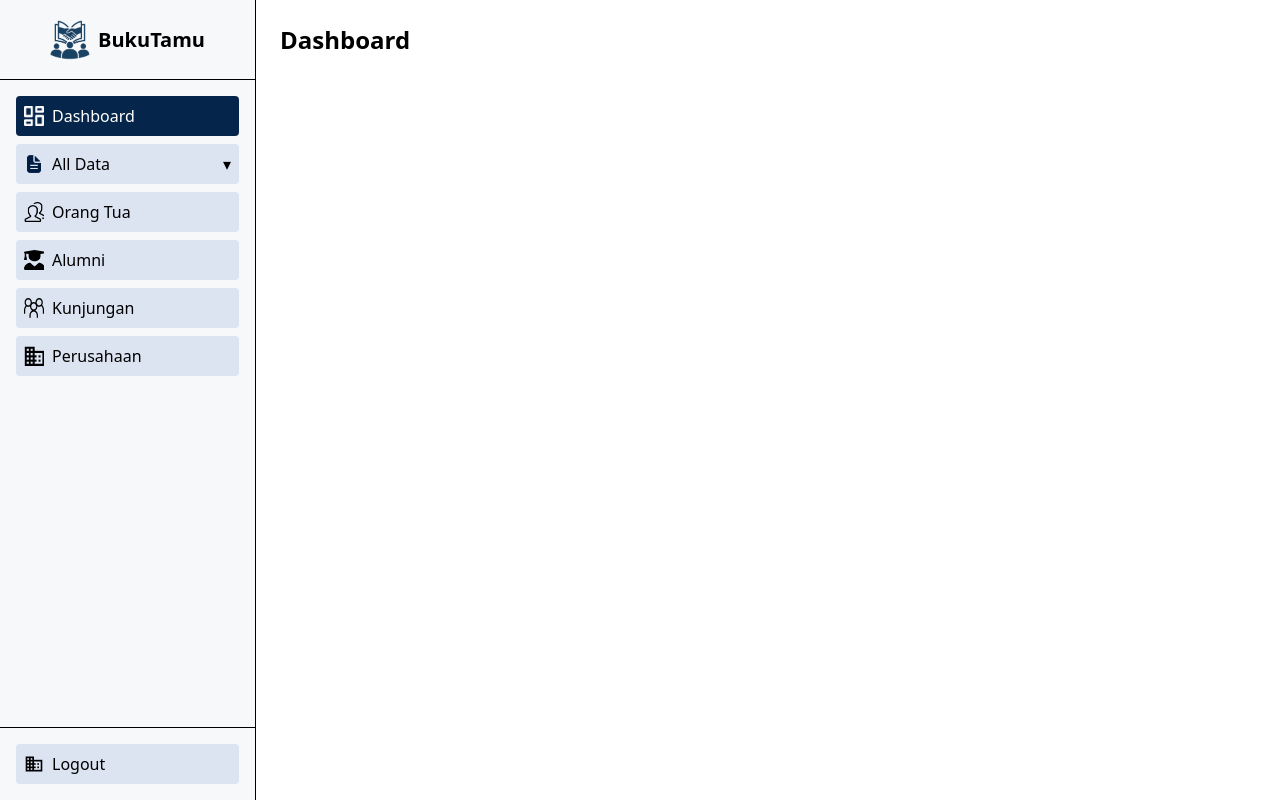
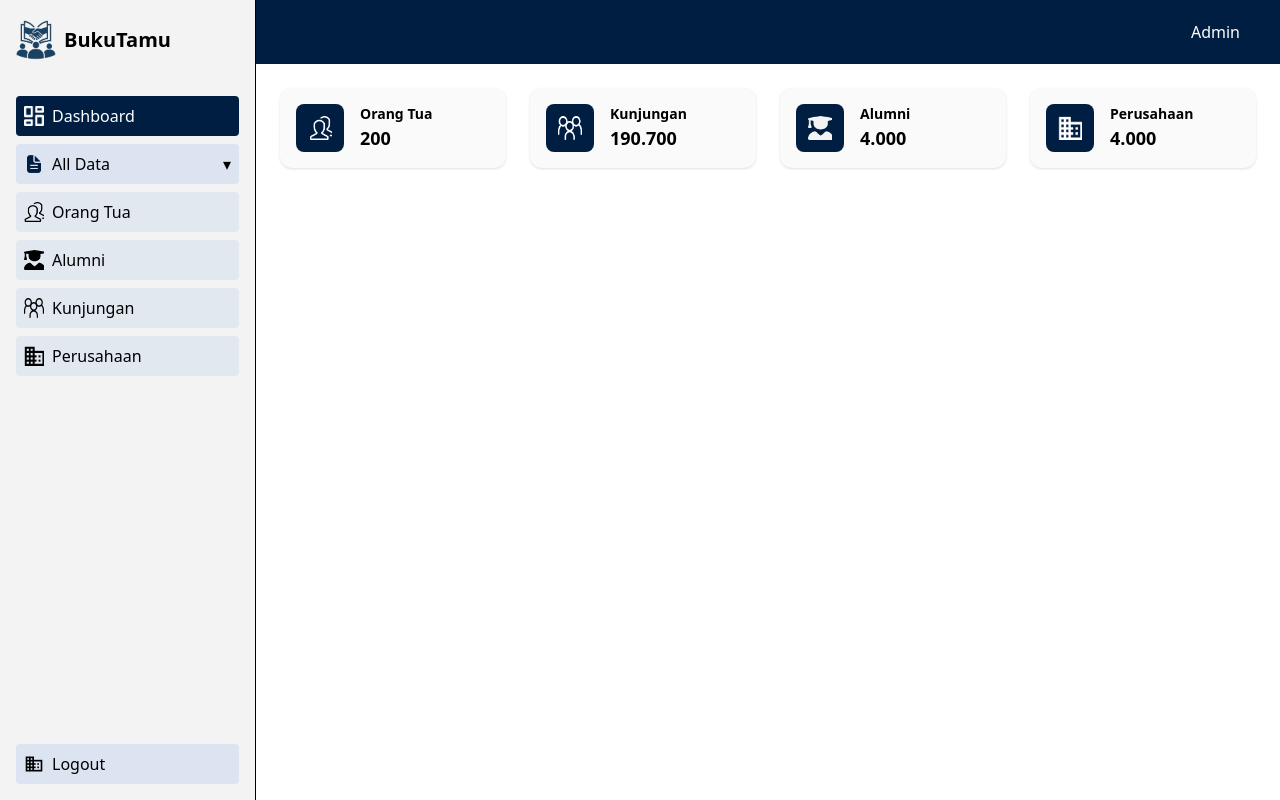
Before and after one commit to mipalt/Buku-Tamu-PPLG-XII-3, a React (Vite) app in the folder frontend/: page / in a window 1280 px wide. Built offline with nearby package versions, Linux system fonts and the light colour scheme.

Commit message:
feat: add dashboard layout

```diff
--- a/frontend/src/pages/auth/components/Sidebar.tsx
+++ b/frontend/src/pages/auth/components/Sidebar.tsx
@@ -40,17 +40,17 @@ const Sidebar: React.FC = () => {
   const getMenuClass = (name: string) =>
     `flex items-center w-full p-2 rounded mb-2 transition ${
       activeMenu === name
-        ? "bg-[#05254B] text-white"
-        : "bg-[#DCE4F2] text-black hover:bg-[#BFD1EA]"
+        ? "bg-[#001E42] text-white"
+        : "bg-[#E2E8F0] text-black hover:bg-[#BFD1EA]"
     }`;
 
   const getIcon = (name: string, after: string, before: string) =>
     activeMenu === name ? after : before;
 
   return (
-    <aside className="bg-[#F6F8FA] h-screen w-64 flex flex-col border-r">
+    <aside className="bg-[#F3F3F3] h-screen w-64 flex flex-col border-r">
       {/* Logo */}
-      <div className="flex items-center justify-center h-20 border-b">
+      <div className="flex items-center justify-start h-20 px-4">
         <img src={Logo} alt="Logo" className="w-10 h-10 mr-2" />
         <h1 className="text-xl font-bold text-black">BukuTamu</h1>
       </div>
@@ -61,7 +61,7 @@ const Sidebar: React.FC = () => {
         <button
           onClick={() => {
             setActiveMenu("Dashboard");
-            setIsAllDataOpen(true); // reset buka kalau mau
+            setIsAllDataOpen(false);
           }}
           className={getMenuClass("Dashboard")}
         >
@@ -76,7 +76,10 @@ const Sidebar: React.FC = () => {
         {/* All Data */}
         <div>
           <button
-            onClick={() => setIsAllDataOpen(!isAllDataOpen)}
+            onClick={() => {
+              setActiveMenu("All Data");
+              setIsAllDataOpen(!isAllDataOpen);
+            }}
             className={`flex items-center w-full p-2 rounded mb-2 justify-between transition ${
               activeMenu === "All Data" || isSubmenuActive
                 ? "bg-[#05254B] text-white"
@@ -103,7 +106,9 @@ const Sidebar: React.FC = () => {
               {allDataSubMenu.map((item) => (
                 <button
                   key={item.name}
-                  onClick={() => setActiveMenu(item.name)}
+                  onClick={() => {
+                    setActiveMenu(item.name);
+                  }}
                   className={getMenuClass(item.name)}
                 >
                   <img
@@ -119,13 +124,15 @@ const Sidebar: React.FC = () => {
         </div>
       </nav>
 
-      {/* Logout */}
-      <div className="p-4 border-t">
-        <button className="flex items-center w-full p-2 rounded bg-[#DCE4F2] hover:bg-[#BFD1EA] text-black">
-          <img src={LogoutIcon} alt="Logout" className="w-5 h-5" />
-          <span className="ml-2">Logout</span>
-        </button>
-      </div>
+      {/* Logout muncul selama All Data terbuka */}
+      {isAllDataOpen && (
+        <div className="p-4">
+          <button className="flex items-center w-full p-2 rounded bg-[#DCE4F2] hover:bg-[#BFD1EA] text-black">
+            <img src={LogoutIcon} alt="Logout" className="w-5 h-5" />
+            <span className="ml-2">Logout</span>
+          </button>
+        </div>
+      )}
     </aside>
   );
 };
--- a/frontend/src/pages/dashboard/index.tsx
+++ b/frontend/src/pages/dashboard/index.tsx
@@ -1,11 +1,52 @@
+// src/pages/dashboard/index.tsx
 import Sidebar from "../auth/components/Sidebar";
 
+// *** Perbaikan: naik 2 level dari src/pages/dashboard ke src, lalu ke assets ***
+import OrangTuaIcon from "../../assets/orangtua-after.png";
+import KunjunganIcon from "../../assets/kunjungan-after.png";
+import AlumniIcon from "../../assets/alumni-after.png";
+import PerusahaanIcon from "../../assets/perusahaan-after.png";
+
 export default function Dashboard() {
+  const stats = [
+    { name: "Orang Tua", value: "200", icon: OrangTuaIcon },
+    { name: "Kunjungan", value: "190.700", icon: KunjunganIcon },
+    { name: "Alumni", value: "4.000", icon: AlumniIcon },
+    { name: "Perusahaan", value: "4.000", icon: PerusahaanIcon },
+  ];
+
   return (
-    <div className="flex">
+    <div className="flex min-h-screen">
       <Sidebar />
-      <div className="flex-1 p-6">
-        <h1 className="text-2xl font-bold">Dashboard</h1>
+      <div className="flex-1 flex flex-col">
+        {/* Header biru tua */}
+        <header className="bg-[#001E42] text-white flex justify-end items-center h-16 px-6">
+          <button className="bg-[#001E42] px-4 py-2 rounded text-white flex items-center">
+            Admin
+          </button>
+        </header>
+
+        {/* Stats */}
+        <main className="p-6">
+          <div className="grid grid-cols-1 sm:grid-cols-2 lg:grid-cols-4 gap-6">
+            {stats.map((item) => (
+              <div
+                key={item.name}
+                className="bg-[#FAFAFA] shadow rounded-xl p-4 flex items-center gap-4"
+              >
+                <div className="bg-[#001E42] p-3 rounded-lg">
+                  <img src={item.icon} alt={item.name} className="w-6 h-6" />
+                </div>
+                <div>
+                  <p className="text-sm font-bold">{item.name}</p>
+                  <p className="text-lg font-bold">{item.value}</p>
+                </div>
+              </div>
+            ))}
+          </div>
+
+          {/* Tambahkan konten lain (chart, tabel) di sini */}
+        </main>
       </div>
     </div>
   );
```
